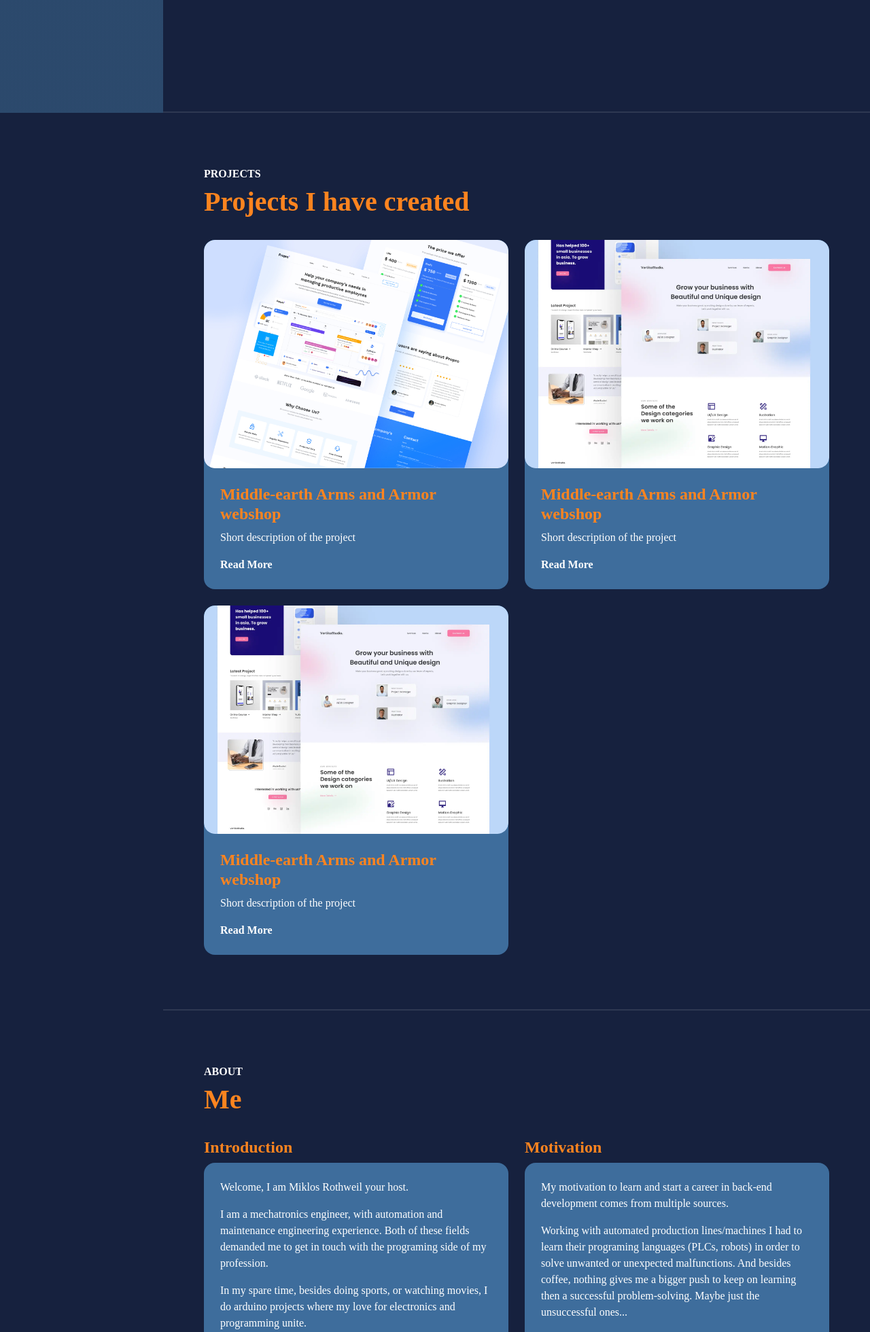
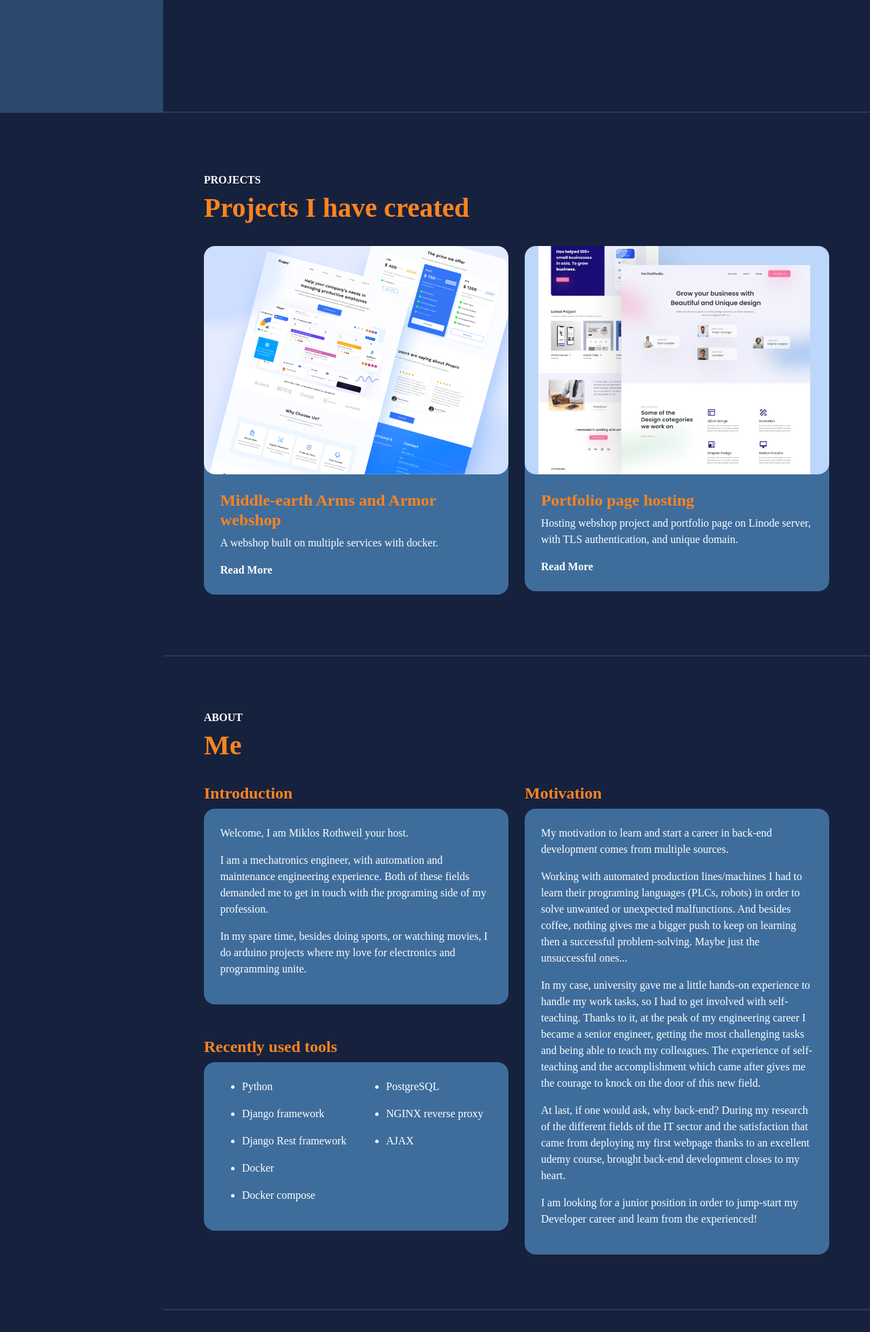
Before and after one commit to rothweilmiklos/portfolio, a Django app: page / in a window 1280 px wide. Shown: the part 634-2594 px from the top of the page at 68% size. Run offline with Django 4.2, Linux system fonts and the light colour scheme; parts of the project's set-up code (start-up, migrations or seed data) failed here and were passed over; some libraries are stand-ins or nearby versions; some web fonts are replaced; grey boxes are pictures that could not be loaded.

Commit message:
Create project descriptor pages to portfolio project (html templates, views, urls)

```diff
--- a/portfolio/main/templates/main/includes/footer.html
+++ b/portfolio/main/templates/main/includes/footer.html
@@ -6,8 +6,8 @@
             </div>
             <div class="col-auto">
                 <div class="social-icons">
-                    <a href="#"><i class="lab la-linkedin"></i></a>
-                    <a href="#"><i class="lab la-github"></i></a>
+                    <a href="www.linkedin.com/in/miklós-róthweil-85349a150"><i class="lab la-linkedin"></i></a>
+                    <a href="https://github.com/rothweilmiklos/portfolio.git"><i class="lab la-github"></i></a>
                 </div>
             </div>
         </div>
--- a/portfolio/main/templates/main/index.html
+++ b/portfolio/main/templates/main/index.html
@@ -39,8 +39,8 @@
                             </div>
                             <div class="card-custom-content p-4">
                                 <h4>Middle-earth Arms and Armor webshop</h4>
-                                <p>Short description of the project</p>
-                                <a href="#" class="link-custom">Read More</a>
+                                <p>A webshop built on multiple services with docker.</p>
+                                <a href="{% url 'middle-earth-project-page' %}" class="link-custom">Read More</a>
                             </div>
                         </div>
                     </div>
@@ -51,22 +51,9 @@
                                 <img class="rounded-4" src="{% static 'main/assets/images/project-2.webp' %}" alt="project-image">
                             </div>
                             <div class="card-custom-content p-4">
-                                <h4>Middle-earth Arms and Armor webshop</h4>
-                                <p>Short description of the project</p>
-                                <a href="#" class="link-custom">Read More</a>
-                            </div>
-                        </div>
-                    </div>
-
-                    <div class="col-md-6" data-aos="fade-up">
-                        <div class="card-custom rounded-4 bg-base shadow-effect">
-                            <div class="card-custom-image rounded-4">
-                                <img class="rounded-4" src="{% static 'main/assets/images/project-2.webp' %}" alt="project-image">
-                            </div>
-                            <div class="card-custom-content p-4">
-                                <h4>Middle-earth Arms and Armor webshop</h4>
-                                <p>Short description of the project</p>
-                                <a href="#" class="link-custom">Read More</a>
+                                <h4>Portfolio page hosting</h4>
+                                <p>Hosting webshop project and portfolio page on Linode server, with TLS authentication, and unique domain.</p>
+                                <a href="{% url 'portfolio-project-page' %}" class="link-custom">Read More</a>
                             </div>
                         </div>
                     </div>
--- /dev/null
+++ b/portfolio/main/templates/main/middle_earth_project.html
@@ -0,0 +1 @@
+{% extends 'main/base.html' %}
--- /dev/null
+++ b/portfolio/main/templates/main/portfolio_project.html
@@ -0,0 +1 @@
+{% extends 'main/base.html' %}
--- a/portfolio/main/views.py
+++ b/portfolio/main/views.py
@@ -1,7 +1,7 @@
 from django.views.generic import TemplateView, FormView
 from . import decorators
 from .forms import ContactForm, ContactEmail
-from django.http import JsonResponse, HttpResponse, HttpResponseBadRequest
+from django.http import JsonResponse
 
 
 # Create your views here.
@@ -21,3 +21,11 @@
     def form_invalid(self, form):
         return JsonResponse({'success': False,
                              'error': form.errors}, status=400)
+
+
+class MiddleEarthProjectView(TemplateView):
+    template_name = "main/middle_earth_project.html"
+
+
+class PortfolioProjectView(TemplateView):
+    template_name = "main/portfolio_project.html"
```
Also changed, not shown: portfolio/main/static/main/assets/images/blog-post-1.jpg (deleted), portfolio/main/static/main/assets/images/blog-post-2.jpg (deleted), portfolio/main/static/main/assets/images/blog-post-3.jpg (deleted), portfolio/main/static/main/assets/images/person.jpg (deleted).
